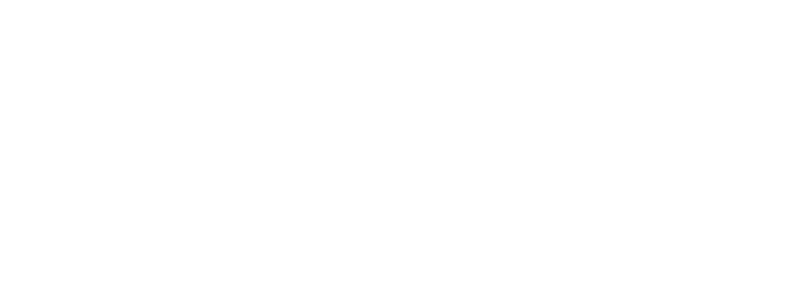
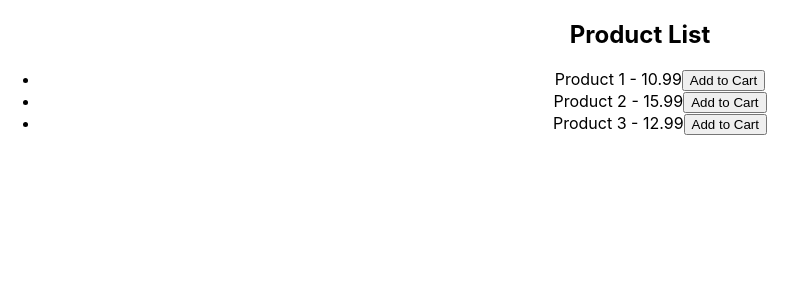
Before and after one commit to serhiiherasymiuk/ShopCartAppReact, a React (Create React App) app: page / in a window 1280 px wide. Shown: the top 300 px of the page, without its empty margins (0-807 px from the left). Built offline with nearby package versions, Linux system fonts and the light colour scheme.

Commit message:
Add Products to show list of products

```diff
--- a/src/App.js
+++ b/src/App.js
@@ -1,9 +1,10 @@
 import './App.css';
+import { Products } from './components/Products/Products';
 
 function App() {
   return (
     <div className="App">
-
+      <Products></Products>
     </div>
   );
 }
--- /dev/null
+++ b/src/components/Products/Products.js
@@ -0,0 +1,24 @@
+import { useContext } from "react";
+import { ProductsContext } from "../../contexts/products-context";
+
+export function Products() {
+  const { products, setProducts } = useContext(ProductsContext);
+
+  const handleAddProduct = (product) => {
+    setProducts((prevProducts) => [...prevProducts, product]);
+  };
+
+  return (
+    <div>
+      <h2>Product List</h2>
+      <ul>
+        {products.map((product) => (
+          <li key={product.id}>
+            {product.name} - {product.price}
+            <button onClick={() => handleAddProduct(product)}>Add to Cart</button>
+          </li>
+        ))}
+      </ul>
+    </div>
+  );
+}
--- /dev/null
+++ b/src/contexts/products-context.js
@@ -0,0 +1,21 @@
+import { createContext, useState } from "react";
+
+export const ProductsContext = createContext({
+    products: [],
+    setProducts: () => null,
+    clearProducts: () => null
+});
+
+export const ProductsProvider = ({ children }) => {
+    const [products, setProducts] = useState([
+        { id: 1, name: "Product 1", price: 10.99 },
+        { id: 2, name: "Product 2", price: 15.99 },
+        { id: 3, name: "Product 3", price: 12.99 }
+    ]);
+
+    const clearProducts = () => products = [];
+
+    const value = { products, setProducts, clearProducts };
+
+    return <ProductsContext.Provider value={value}>{children}</ProductsContext.Provider>
+}
--- a/src/index.js
+++ b/src/index.js
@@ -2,10 +2,11 @@
 import ReactDOM from 'react-dom/client';
 import './index.css';
 import App from './App';
+import { ProductsProvider } from './contexts/products-context';
 
 const root = ReactDOM.createRoot(document.getElementById('root'));
 root.render(
-  <React.StrictMode>
+  <ProductsProvider>
     <App />
-  </React.StrictMode>
+  </ProductsProvider>
 );
```
Also changed, not shown: src/contexts/list-context.js (deleted, +0 -17 lines), src/components/List/List.js (deleted), src/components/Products/Products.css (added).
